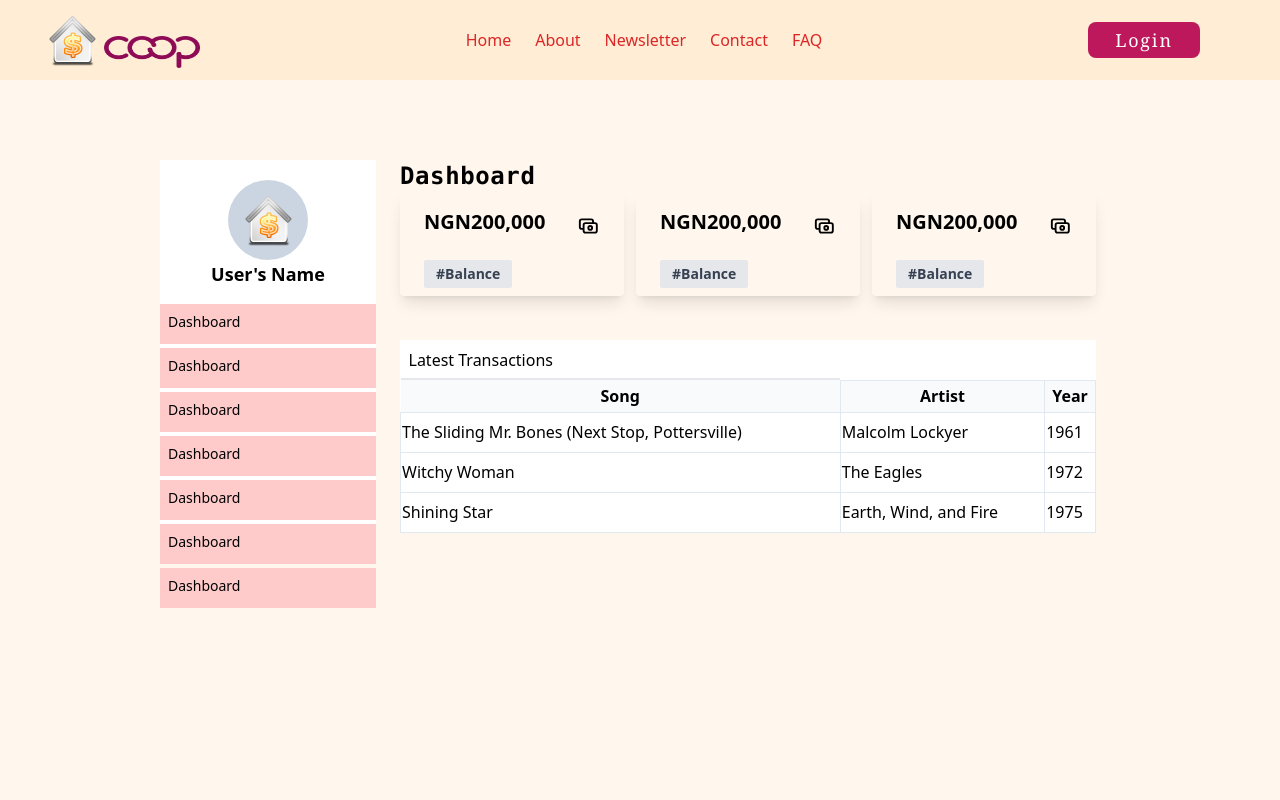
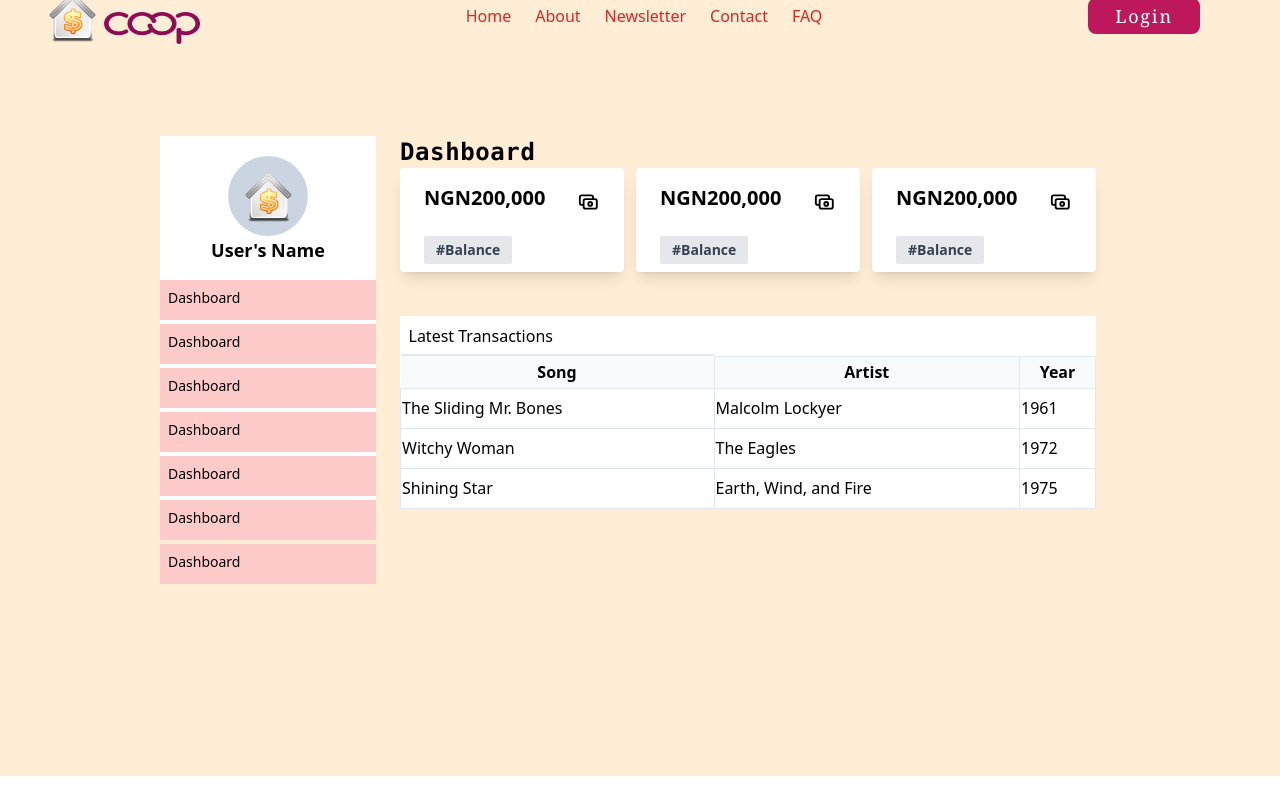
Before and after one commit to waleoxy/coop-web-app, a Next.js app: page /dashboard in a window 1280 px wide. Built offline with nearby package versions, Linux system fonts and the light colour scheme.

Commit message:
setup of the dashboard page

```diff
--- a/components/Card.js
+++ b/components/Card.js
@@ -3,7 +3,7 @@ import { CashIcon } from "@heroicons/react/outline";
 
 const Card = () => {
   return (
-    <div className="w-56 rounded overflow-hidden shadow-lg">
+    <div className="w-56 rounded bg-white overflow-hidden shadow-lg">
       <div className="flex space-x-8 px-6 py-4">
         <div className="font-bold text-xl mb-2">NGN200,000</div>
         <CashIcon />
--- a/components/Layout.js
+++ b/components/Layout.js
@@ -6,9 +6,9 @@ import Footer from "./Footer";
 const Layout = ({ title, description, children }) => {
   return (
     <div
-      className={`pt-10 pb-20 min-h-screen w-screen items-center
+      className={`px-24 pb-9  min-h-screen w-screen items-center
       flex flex-col bg-[url("/images/coop.jpg")] bg-no-repeat
-      bg-cover bg-center`}>
+      bg-fixed bg-center`}>
       <Head>
         <title>{title ? `${title}-CoopBank` : `CoopBank`}</title>
         {description && <meta name="description" content={description}></meta>}
--- a/components/Table.js
+++ b/components/Table.js
@@ -15,9 +15,7 @@ const Table = () => {
       </thead>
       <tbody>
         <tr className="h-10">
-          <td className="border border-slate-200">
-            The Sliding Mr. Bones (Next Stop, Pottersville)
-          </td>
+          <td className="border border-slate-200">The Sliding Mr. Bones</td>
           <td className="border border-slate-200">Malcolm Lockyer</td>
           <td className="border border-slate-200">1961</td>
         </tr>
--- a/pages/dashboard.js
+++ b/pages/dashboard.js
@@ -1,12 +1,21 @@
-import React from "react";
+import React, { useContext, useEffect } from "react";
 import CenterPage from "../components/CenterPage";
 import Navbar from "../components/Navbar";
 import Sidebar from "../components/Sidebar";
+import { Store } from "../contexts/store";
 
 const Dashboard = () => {
+  const { state, dispatch } = useContext(Store);
+  const { isShow } = state;
+  useEffect(() => {
+    dispatch({ type: "IS_SHOW" });
+  }, [isShow]);
+
   return (
-    <div className=" bg-orange-50 min-h-screen">
-      <Navbar />
+    <div className=" bg-orange-100 min-h-screen">
+      <div className="-mt-6 sticky">
+        <Navbar />
+      </div>
       <div className="flex px-28 mt-20 mx-12">
         <Sidebar />
         <CenterPage />
```
